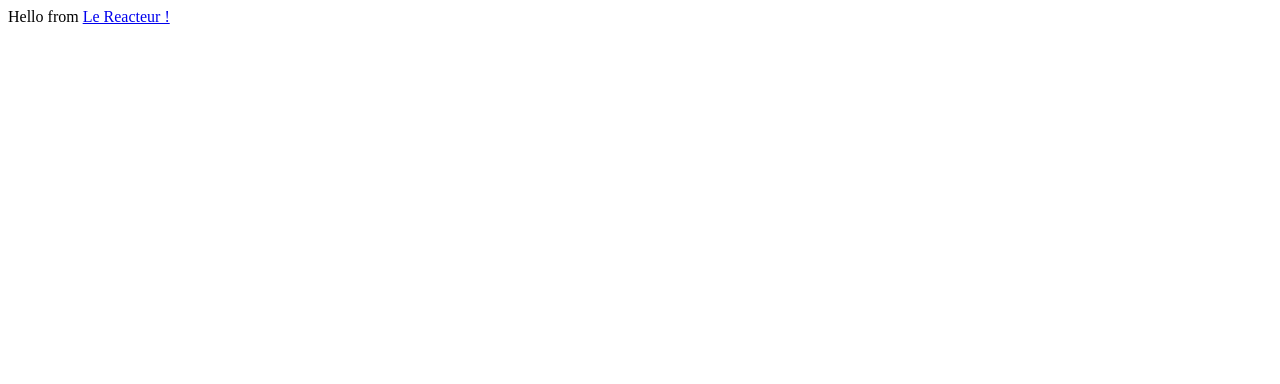
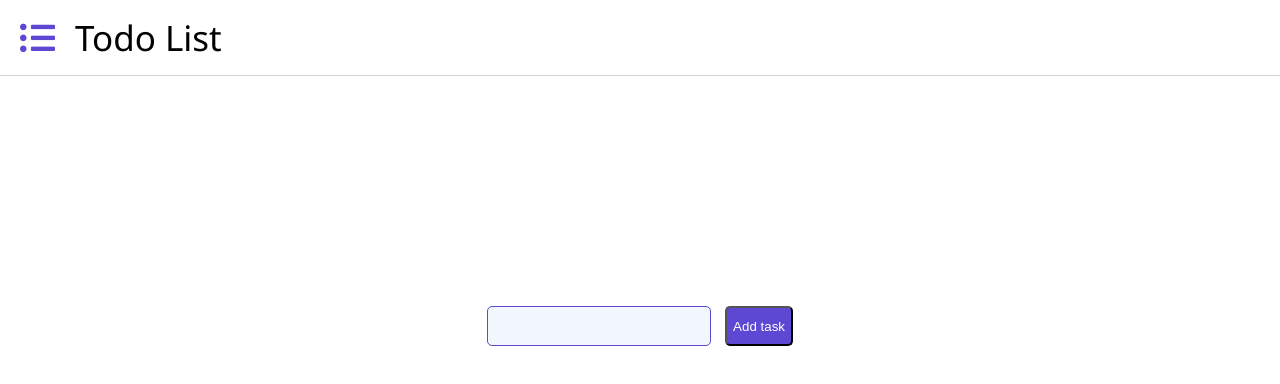
Before and after one commit to Thomas-Murzyn/todo-list-app, a React (Create React App) app: page / in a window 1280 px wide. Shown: the top 384 px of the page. Built offline with nearby package versions, Linux system fonts and the light colour scheme.

Commit message:
first commit

```diff
--- a/package.json
+++ b/package.json
@@ -3,6 +3,9 @@
   "version": "0.1.0",
   "private": true,
   "dependencies": {
+    "@fortawesome/fontawesome-svg-core": "^1.2.36",
+    "@fortawesome/free-solid-svg-icons": "^5.15.4",
+    "@fortawesome/react-fontawesome": "^0.1.16",
     "@testing-library/jest-dom": "^5.11.4",
     "@testing-library/react": "^11.1.0",
     "@testing-library/user-event": "^12.1.10",
--- a/public/index.html
+++ b/public/index.html
@@ -1,6 +1,12 @@
 <!DOCTYPE html>
 <html lang="en">
   <head>
+    <link
+      rel="stylesheet"
+      href="https://use.fontawesome.com/releases/v5.15.4/css/all.css"
+      integrity="sha384-DyZ88mC6Up2uqS4h/KRgHuoeGwBcD4Ng9SiP4dIRy0EXTlnuz47vAwmeGwVChigm"
+      crossorigin="anonymous"
+    />
     <meta charset="utf-8" />
     <link rel="icon" href="%PUBLIC_URL%/favicon.ico" />
     <meta name="viewport" content="width=device-width, initial-scale=1" />
--- a/src/App.css
+++ b/src/App.css
@@ -1 +1,83 @@
 /* Other rules */
+
+* {
+  box-sizing: border-box;
+}
+
+body {
+  font-family: "Segoe UI", Tahoma, Geneva, Verdana, sans-serif;
+}
+
+header {
+  border-bottom: 1px solid lightgray;
+  padding: 20px;
+  font-size: 35px;
+  display: flex;
+}
+
+header i {
+  color: #5c48d3;
+}
+
+h1 {
+  margin-left: 20px;
+}
+
+.content {
+  display: flex;
+  justify-content: center;
+  align-items: center;
+  flex-direction: column;
+  width: 25%;
+  margin: 200px auto 0 auto;
+}
+
+.content-task {
+  width: 100%;
+  display: flex;
+  flex-direction: column;
+  align-items: center;
+  justify-content: center;
+}
+
+form {
+  margin-top: 30px;
+  width: 100%;
+  display: flex;
+  justify-content: space-around;
+}
+
+.adder {
+  width: 70%;
+  height: 40px;
+  border: 1px solid #5c48d3;
+  background-color: #f2f7fd;
+  border-radius: 5px;
+  font-size: 20px;
+  padding-left: 20px;
+}
+
+.adder2 {
+  background-color: #5c48d3;
+  color: white;
+  border-radius: 5px;
+}
+
+.task {
+  width: 100%;
+  display: flex;
+  justify-content: center;
+  align-items: center;
+  font-size: 20px;
+  margin-bottom: 15px;
+}
+
+.task input {
+  margin-right: 10px;
+  cursor: pointer;
+}
+
+.trash {
+  margin-left: 10px;
+  cursor: pointer;
+}
--- a/src/App.js
+++ b/src/App.js
@@ -1,10 +1,56 @@
 import "./App.css";
 
+import Header from "./components/Header";
+import Task from "./components/Task";
+import { useState } from "react";
+
+import { library } from "@fortawesome/fontawesome-svg-core";
+import { faTrash } from "@fortawesome/free-solid-svg-icons";
+library.add(faTrash);
+
 function App() {
+  const [tasks, setTasks] = useState([]);
+  const [task, setTask] = useState("");
+  const newTask = [...tasks];
+
+  const handleSubmit = (event) => {
+    event.preventDefault();
+    newTask.push(task);
+    setTasks(newTask);
+    setTask("");
+  };
+
   return (
-    <div>
-      Hello from <a href="https://www.lereacteur.io">Le Reacteur !</a>
-    </div>
+    <>
+      <Header />
+      <div className="content">
+        <div className="content-task">
+          {tasks.map((task, index) => {
+            return (
+              <Task
+                index={index}
+                key={index}
+                tasks={tasks}
+                setTasks={setTasks}
+                task={task}
+              />
+            );
+          })}
+        </div>
+
+        <form onSubmit={handleSubmit}>
+          <input
+            className="adder"
+            value={task}
+            type="text"
+            onChange={(event) => {
+              setTask(event.target.value);
+            }}
+          />
+          <input className="adder2" type="submit" value="Add task" />
+        </form>
+      </div>
+    </>
   );
 }
 
--- /dev/null
+++ b/src/components/Header.js
@@ -0,0 +1,10 @@
+const Header = () => {
+  return (
+    <header>
+      <i className="fas fa-list-ul"></i>
+      <h1>Todo List</h1>
+    </header>
+  );
+};
+
+export default Header;
--- /dev/null
+++ b/src/components/Task.js
@@ -0,0 +1,33 @@
+import { FontAwesomeIcon } from "@fortawesome/react-fontawesome";
+import { useState } from "react";
+
+const Task = ({ index, task, tasks, setTasks }) => {
+  const [isChecked, setChecked] = useState(false);
+
+  const handleClick = () => {
+    if (!isChecked) {
+      setChecked(true);
+    } else {
+      setChecked(false);
+    }
+  };
+  return (
+    <div className="task" style={{ order: isChecked && "2" }}>
+      <input type="checkbox" name="do" onClick={handleClick} />
+      <p style={{ textDecoration: isChecked ? "line-through" : "none" }}>
+        {task}
+      </p>
+      <FontAwesomeIcon
+        onClick={() => {
+          const newTask = [...tasks];
+          newTask.splice(index, 1);
+          setTasks(newTask);
+        }}
+        className="trash"
+        icon="trash"
+      />
+    </div>
+  );
+};
+
+export default Task;
--- a/src/index.css
+++ b/src/index.css
@@ -1 +1,130 @@
 /* Reset rules */
+/* http://meyerweb.com/eric/tools/css/reset/
+   v2.0 | 20110126
+   License: none (public domain)
+*/
+
+html,
+body,
+div,
+span,
+applet,
+object,
+iframe,
+h1,
+h2,
+h3,
+h4,
+h5,
+h6,
+p,
+blockquote,
+pre,
+a,
+abbr,
+acronym,
+address,
+big,
+cite,
+code,
+del,
+dfn,
+em,
+img,
+ins,
+kbd,
+q,
+s,
+samp,
+small,
+strike,
+strong,
+sub,
+sup,
+tt,
+var,
+b,
+u,
+i,
+center,
+dl,
+dt,
+dd,
+ol,
+ul,
+li,
+fieldset,
+form,
+label,
+legend,
+table,
+caption,
+tbody,
+tfoot,
+thead,
+tr,
+th,
+td,
+article,
+aside,
+canvas,
+details,
+embed,
+figure,
+figcaption,
+footer,
+header,
+hgroup,
+menu,
+nav,
+output,
+ruby,
+section,
+summary,
+time,
+mark,
+audio,
+video {
+  margin: 0;
+  padding: 0;
+  border: 0;
+  font-size: 100%;
+  font: inherit;
+  vertical-align: baseline;
+}
+/* HTML5 display-role reset for older browsers */
+article,
+aside,
+details,
+figcaption,
+figure,
+footer,
+header,
+hgroup,
+menu,
+nav,
+section {
+  display: block;
+}
+body {
+  line-height: 1;
+}
+ol,
+ul {
+  list-style: none;
+}
+blockquote,
+q {
+  quotes: none;
+}
+blockquote:before,
+blockquote:after,
+q:before,
+q:after {
+  content: "";
+  content: none;
+}
+table {
+  border-collapse: collapse;
+  border-spacing: 0;
+}
```
Also changed, not shown: 1 other file (tests, documents, lock files or other folders).
